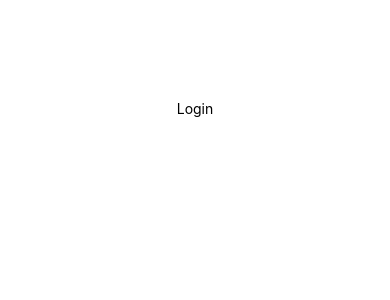
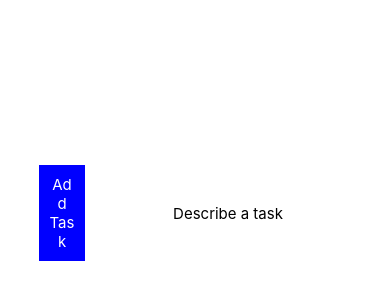
Before and after one commit to 40412/todo_app, a React Native app in the folder todo_app/: screen / in a window 390 px wide. Shown: the part 314-614 px from the top of the page. Built offline with nearby package versions, Linux system fonts and the light colour scheme.

Commit message:
Add todo page

```diff
--- a/todo_app/App.js
+++ b/todo_app/App.js
@@ -28,7 +28,7 @@ export default function App() {
   return (
     <View style={styles.container}>
       <StatusBar style="auto" />
-      <Login />
+      <Todos />
       {/* <NavigationContainer>
         <MainContent />
         <LoginStack />
--- /dev/null
+++ b/todo_app/screens/todos/addTask.js
@@ -0,0 +1,49 @@
+import { Pressable, StyleSheet, Text, TextInput, View } from "react-native";
+
+export const AddTask = ({ currentValue, setValue, addTask }) => {
+  return (
+    <View style={styles.innerContainer}>
+      <Pressable style={styles.button} onPress={() => addTask(currentValue)}>
+        <Text style={styles.buttonText}>Add Task</Text>
+      </Pressable>
+
+      <TextInput
+        id="input"
+        style={styles.input}
+        placeholder="Describe a task"
+        value={currentValue}
+        onChangeText={setValue}
+      />
+    </View>
+  );
+};
+
+const styles = StyleSheet.create({
+  innerContainer: {
+    marginTop: 10,
+    paddingTop: 200,
+    width: "80%",
+    flexDirection: "row",
+    alignItems: "center",
+    justifyContent: "center",
+  },
+  button: {
+    flex: 1,
+    padding: 10,
+    marginRight: 20,
+    width: "35%",
+    backgroundColor: "blue",
+  },
+  buttonText: {
+    fontSize: 15,
+    textAlign: "center",
+    color: "white",
+  },
+  input: {
+    flex: 2,
+    textAlign: "center",
+    fontSize: 15,
+    padding: 3,
+    height: 45,
+  },
+});
--- /dev/null
+++ b/todo_app/screens/todos/tasks.jsx
@@ -0,0 +1,34 @@
+import { FlatList, StyleSheet, Text, View } from "react-native";
+
+export const Tasks = ({ tasks }) => {
+  return (
+    <View>
+      <FlatList
+        data={tasks}
+        renderItem={({ item }) => {
+          return (
+            <View style={styles.taskItem}>
+              <Text style={styles.text}>{item}</Text>
+            </View>
+          );
+        }}
+        keyExtractor={(item, index) => index.toString()}
+      />
+    </View>
+  );
+};
+
+const styles = StyleSheet.create({
+  taskItem: {
+    height: 40,
+    backgroundColor: "pink",
+    borderRadius: 8,
+    marginVertical: 10,
+    marginHorizontal: 20,
+  },
+  text: {
+    fontSize: 15,
+    color: "blue",
+    padding: 5,
+  },
+});
--- a/todo_app/screens/todos/todoScreen.js
+++ b/todo_app/screens/todos/todoScreen.js
@@ -1,9 +1,40 @@
-import { Text } from "react-native";
+import { useState } from "react";
+import { View } from "react-native";
+import { AddTask } from "./addTask";
+import { Tasks } from "./tasks";
 
 export const Todos = () => {
+  const [tasks, setTasks] = useState([]);
+  const [currentValue, setValue] = useState("");
+
+  const addTask = (task) => {
+    if (task) {
+      setTasks([...tasks, task]);
+      setValue("");
+    }
+  };
+
   return (
     <>
-      <Text>Todos</Text>
+      <AddTask
+        currentValue={currentValue}
+        addTask={addTask}
+        setValue={setValue}
+      />
+
+      <View /* style={styles.divider} */ />
+
+      <Tasks tasks={tasks} />
     </>
   );
 };
+
+/* const styles = StyleSheet.create({
+  divider: {
+    height: 1,
+    backgroundColor: "grey",
+    marginHorizontal: 10,
+    marginTop: 35,
+    marginBottom: 20,
+  },
+}); */
```
